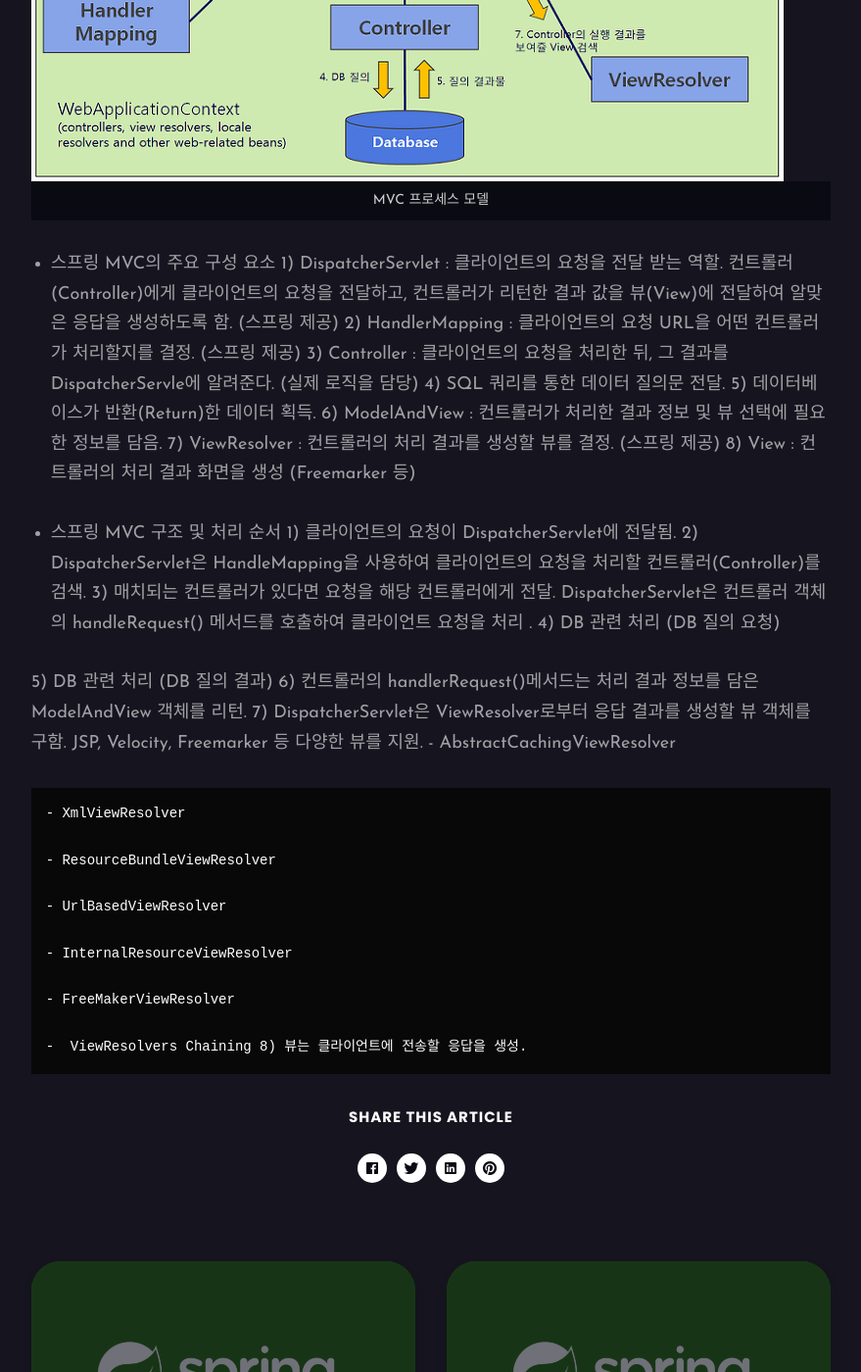
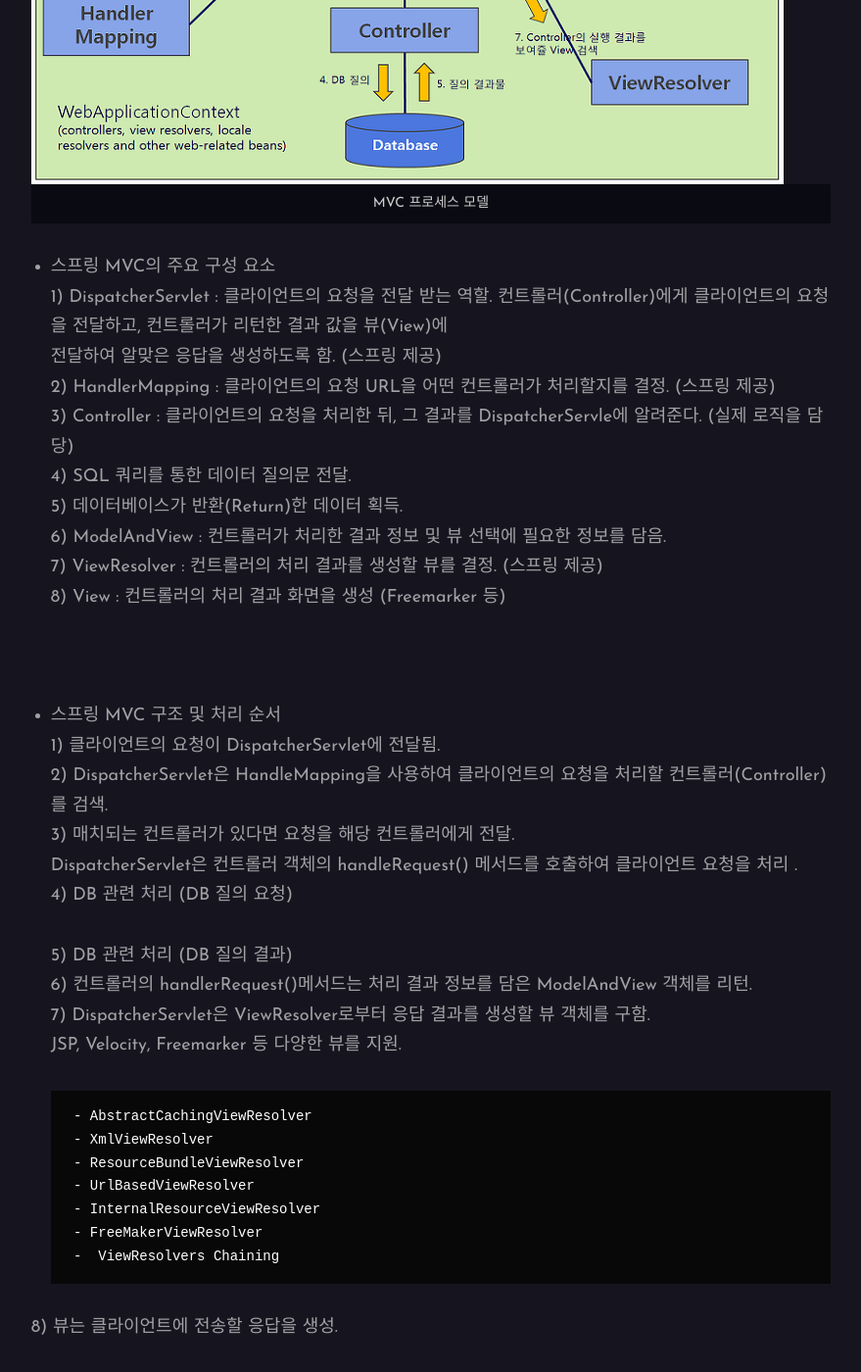
Before and after one commit to hs95blue/hs95blue.github.io, a Jekyll site: the page built from _posts/2020-09-30-3.md, in a window 1280 px wide and 1400 px high, scrolled down 1389 px. Shown: the whole window at 98% size, without its empty margins (200-1079 px from the left). Built offline with Jekyll 4.4.1, drawn with Linux system fonts in a browser that asks for light colours; nearby versions of some CDN libraries; comment, search, counter and statistics services are not loaded; some of the changed text lies outside the part shown.

Commit message:
Update 2020-09-30-3.md

````diff
--- a/_posts/2020-09-30-3.md
+++ b/_posts/2020-09-30-3.md
@@ -23,41 +23,39 @@ tags:   Spring
 
 
 
-* 스프링 MVC의 주요 구성 요소
-1) DispatcherServlet : 클라이언트의 요청을 전달 받는 역할. 컨트롤러(Controller)에게 클라이언트의 요청을 전달하고, 컨트롤러가 리턴한 결과 값을 뷰(View)에 전달하여 알맞은 응답을 생성하도록 함. (스프링 제공)
-2) HandlerMapping : 클라이언트의 요청 URL을 어떤 컨트롤러가 처리할지를 결정. (스프링 제공)
-3) Controller : 클라이언트의 요청을 처리한 뒤, 그 결과를 DispatcherServle에 알려준다. (실제 로직을 담당)
-4) SQL 쿼리를 통한 데이터 질의문 전달.
-5) 데이터베이스가 반환(Return)한 데이터 획득.
-6) ModelAndView : 컨트롤러가 처리한 결과 정보 및 뷰 선택에 필요한 정보를 담음.
-7) ViewResolver : 컨트롤러의 처리 결과를 생성할 뷰를 결정. (스프링 제공)
-8) View : 컨트롤러의 처리 결과 화면을 생성 (Freemarker 등)
+* 스프링 MVC의 주요 구성 요소<br/>
+1) DispatcherServlet : 클라이언트의 요청을 전달 받는 역할. 컨트롤러(Controller)에게 클라이언트의 요청을 전달하고, 컨트롤러가 리턴한 결과 값을 뷰(View)에 <br/>전달하여 알맞은 응답을 생성하도록 함. (스프링 제공)<br/>
+2) HandlerMapping : 클라이언트의 요청 URL을 어떤 컨트롤러가 처리할지를 결정. (스프링 제공)<br/>
+3) Controller : 클라이언트의 요청을 처리한 뒤, 그 결과를 DispatcherServle에 알려준다. (실제 로직을 담당)<br/>
+4) SQL 쿼리를 통한 데이터 질의문 전달.<br/>
+5) 데이터베이스가 반환(Return)한 데이터 획득.<br/>
+6) ModelAndView : 컨트롤러가 처리한 결과 정보 및 뷰 선택에 필요한 정보를 담음.<br/>
+7) ViewResolver : 컨트롤러의 처리 결과를 생성할 뷰를 결정. (스프링 제공)<br/>
+8) View : 컨트롤러의 처리 결과 화면을 생성 (Freemarker 등)<br/>
 
 
 
+<br/>
+*  스프링 MVC 구조 및 처리 순서<br/>
+1) 클라이언트의 요청이 DispatcherServlet에 전달됨.<br/>
+2) DispatcherServlet은 HandleMapping을 사용하여 클라이언트의 요청을 처리할 컨트롤러(Controller)를 검색.<br/>
+3) 매치되는 컨트롤러가 있다면 요청을 해당 컨트롤러에게 전달.<br/>
+    DispatcherServlet은 컨트롤러 객체의 handleRequest() 메서드를 호출하여 클라이언트 요청을 처리 .<br/>
+4) DB 관련 처리 (DB 질의 요청)<br/>
+<br/>
+5) DB 관련 처리 (DB 질의 결과)<br/>
+6) 컨트롤러의 handlerRequest()메서드는 처리 결과 정보를 담은 ModelAndView 객체를 리턴.<br/>
+7) DispatcherServlet은 ViewResolver로부터 응답 결과를 생성할 뷰 객체를 구함.<br/>
+    JSP, Velocity, Freemarker 등 다양한 뷰를 지원.
 
-*  스프링 MVC 구조 및 처리 순서
-1) 클라이언트의 요청이 DispatcherServlet에 전달됨.
-2) DispatcherServlet은 HandleMapping을 사용하여 클라이언트의 요청을 처리할 컨트롤러(Controller)를 검색.
-3) 매치되는 컨트롤러가 있다면 요청을 해당 컨트롤러에게 전달.
-    DispatcherServlet은 컨트롤러 객체의 handleRequest() 메서드를 호출하여 클라이언트 요청을 처리 .
-4) DB 관련 처리 (DB 질의 요청)
+    ```
+    - AbstractCachingViewResolver
+    - XmlViewResolver
+    - ResourceBundleViewResolver
+    - UrlBasedViewResolver
+    - InternalResourceViewResolver
+    - FreeMakerViewResolver
+    -  ViewResolvers Chaining
+    ```
 
-5) DB 관련 처리 (DB 질의 결과)
-6) 컨트롤러의 handlerRequest()메서드는 처리 결과 정보를 담은 ModelAndView 객체를 리턴.
-7) DispatcherServlet은 ViewResolver로부터 응답 결과를 생성할 뷰 객체를 구함.
-    JSP, Velocity, Freemarker 등 다양한 뷰를 지원.
-    - AbstractCachingViewResolver
-
-    - XmlViewResolver
-
-    - ResourceBundleViewResolver
-
-    - UrlBasedViewResolver
-
-    - InternalResourceViewResolver
-
-    - FreeMakerViewResolver
-
-    -  ViewResolvers Chaining
 8) 뷰는 클라이언트에 전송할 응답을 생성.
````
Also changed, not shown: other parts of _posts/2020-09-30-3.md (+2 -2 lines).
